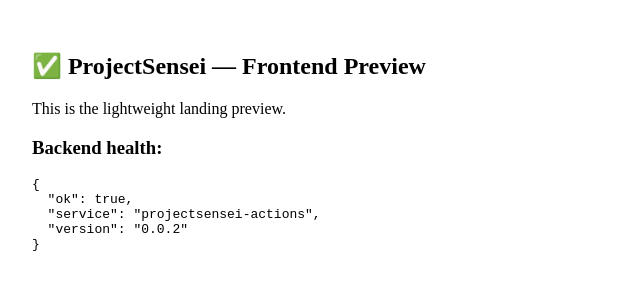
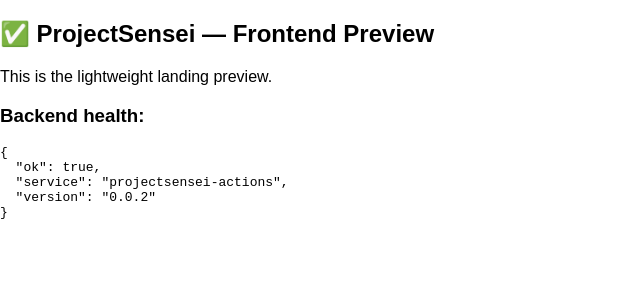
Before and after one commit to sageofninetale/projectsensei-frontend, a Next.js app: page / in a window 1280 px wide. Shown: the top 300 px of the page, without its empty margins (0-640 px from the left). Built offline with nearby package versions, Linux system fonts and the light colour scheme.

Commit message:
updated layout.tsx

```diff
--- a/app/layout.tsx
+++ b/app/layout.tsx
@@ -1,15 +1,16 @@
-export const metadata = { title: 'ProjectSensei — Frontend Preview' };
+import './globals.css';
+import type { Metadata } from 'next';
+import { ReactNode } from 'react';
 
-export default function RootLayout({
-  children,
-}: { children: React.ReactNode }) {
+export const metadata: Metadata = {
+  title: 'ProjectSensei',
+  description: 'Frontend',
+};
+
+export default function RootLayout({ children }: { children: ReactNode }) {
   return (
     <html lang="en">
-      <body>
-        <main style={{ padding: 24 }}>
-          {children}
-        </main>
-      </body>
+      <body>{children}</body>
     </html>
   );
 }
```
